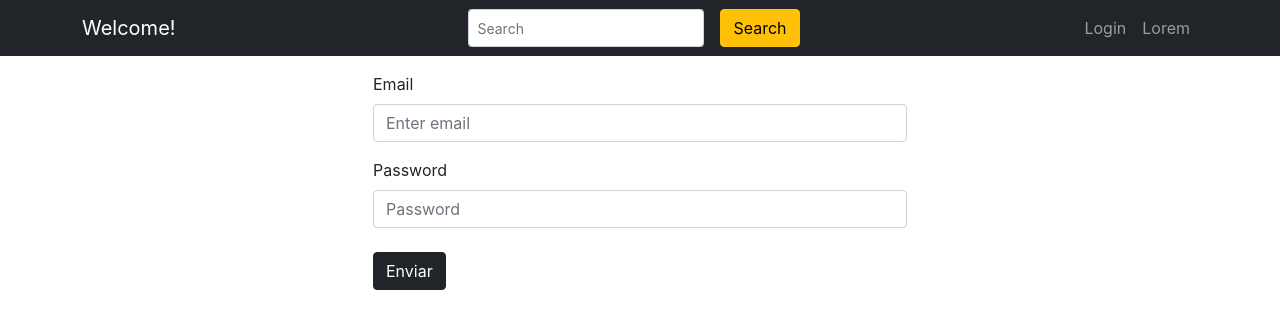
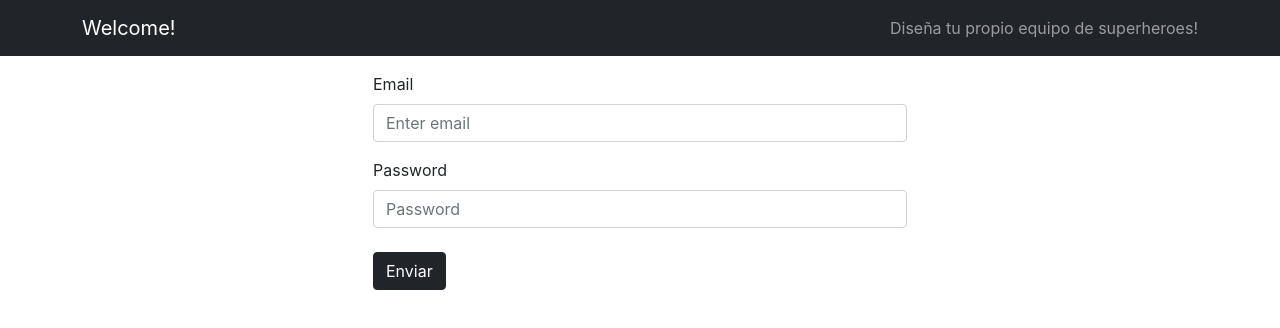
Before and after one commit to Thestias/Superhero-Challange, a React (Create React App) app: page /login in a window 1280 px wide. Shown: the top 328 px of the page. Built offline with nearby package versions, Linux system fonts and the light colour scheme.

Commit message:
Logout Feature

```diff
--- a/src/components/Navbar/Navbar.js
+++ b/src/components/Navbar/Navbar.js
@@ -1,5 +1,7 @@
 import { Nav, Navbar, Container, Form, Button, FormControl } from "react-bootstrap"
+import { Link, useHistory } from "react-router-dom";
 import { useAuth } from "../../contexts/auth-context";
+import Logout from "../Logout/Logout";
 import SearchForm from '../SearchForm/SearchForm'
 
 
@@ -7,30 +9,36 @@ function NavigationBar() {
 
     const { isLogged, setIsLogged } = useAuth()
 
+    const history = useHistory()
+
+    function Logout() {
+        window.localStorage.removeItem('token')
+        setIsLogged(false)
+        history.push('/login')
+    }
+
     return (
         <Navbar bg="dark" variant="dark" expand="lg">
             <Container>
                 <Navbar.Brand>Welcome!</Navbar.Brand>
 
                 <Navbar.Toggle aria-controls="responsive-navbar-nav" />
-                <Navbar.Collapse id="responsive-navbar-nav">
 
-                    <SearchForm />
 
-                    {isLogged ?
-                        /* If the user is logged */
+                {isLogged ?
+                    /* If the user is logged */
+                    <Navbar.Collapse id="responsive-navbar-nav">
+                        <SearchForm />
                         <Nav className="ms-auto">
-                            <Nav.Link href="#">Home</Nav.Link>
-                            <Nav.Link href="#">Logout</Nav.Link>
+                            <Nav.Link as={Link} to="/">Home</Nav.Link>
+                            <Nav.Link onClick={Logout}>Logout</Nav.Link>
                         </Nav>
-                        :
-                        <Nav className="ms-auto">
-                            <Nav.Link href="#">Login</Nav.Link>
-                            <Nav.Link href="#">Lorem</Nav.Link>
-                        </Nav>
-                    }
-                </Navbar.Collapse>
-
+                    </Navbar.Collapse>
+                    :
+                    <Navbar.Collapse className="justify-content-end" id="responsive-navbar-nav">
+                        <Navbar.Text className="">Diseña tu propio equipo de superheroes!</Navbar.Text>
+                    </Navbar.Collapse>
+                }
             </Container >
         </Navbar >
     )
```
